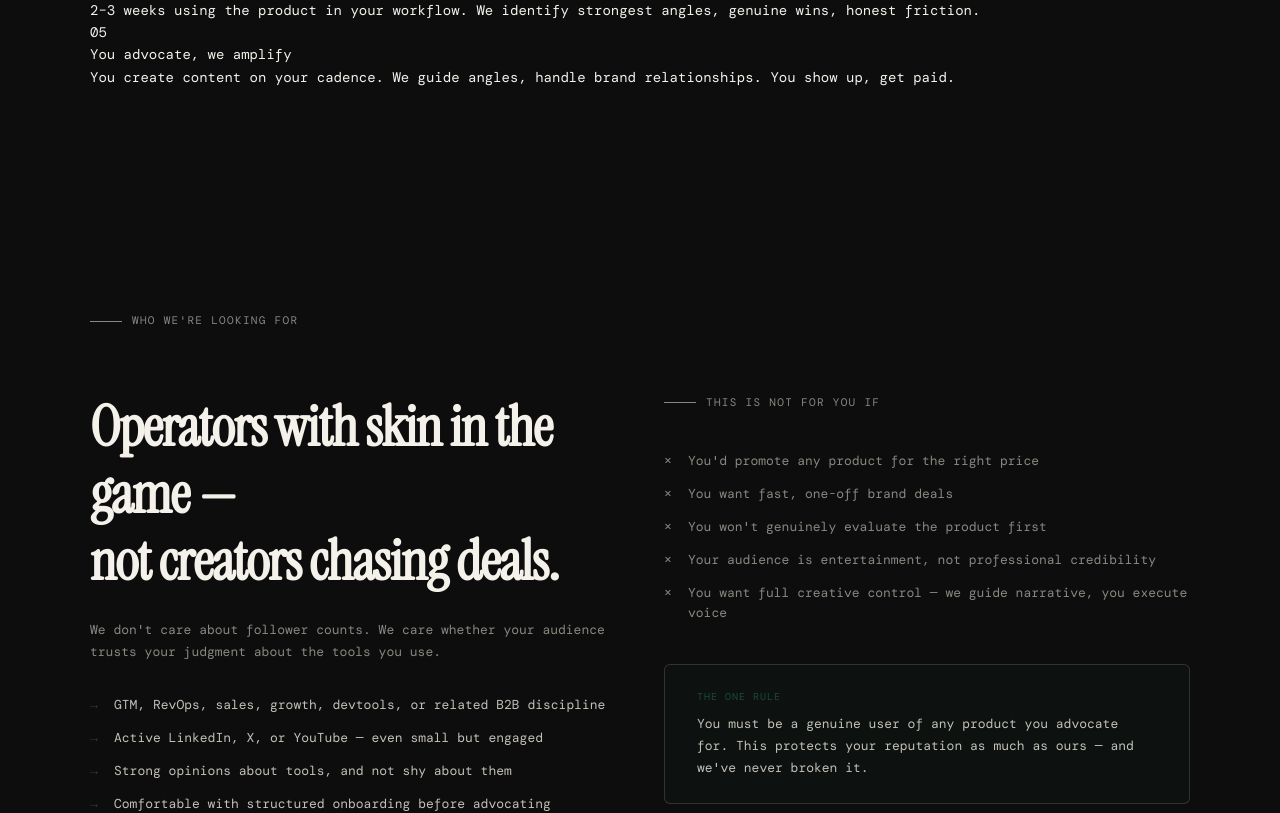
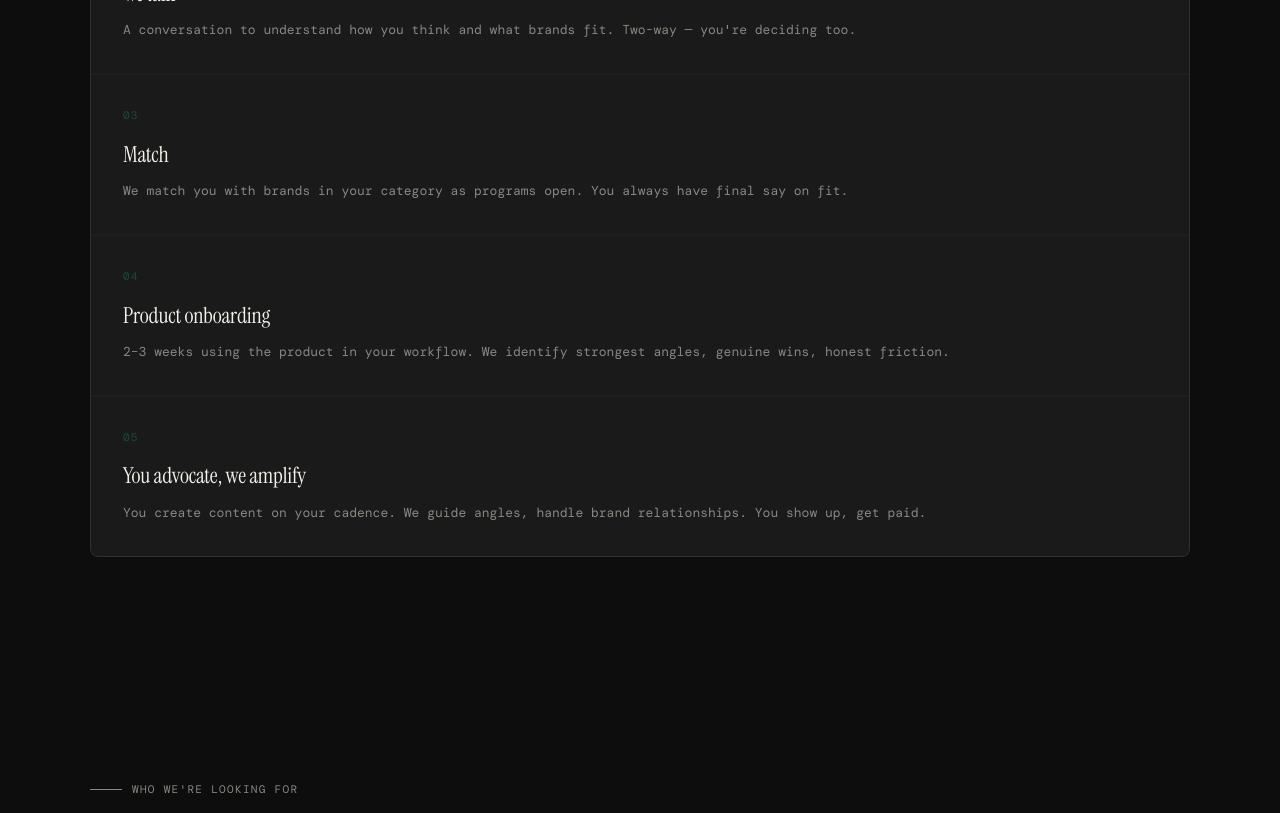
Before and after one commit to prajwalburug/Field13, a React (Vite) app: page /operators in a window 1280 px wide. Shown: the part 2280-3093 px from the top of the page. Built offline with nearby package versions, Linux system fonts and the light colour scheme; the HTML template or start-up script is replaced by a standard one; a web font is replaced by a local one.

Commit message:
add step card separators to HowItWorks, align who-split with flex gap, sharpen follow-text

```diff
--- a/src/components/sections/operators/OperatorsWhoFits.jsx
+++ b/src/components/sections/operators/OperatorsWhoFits.jsx
@@ -10,7 +10,7 @@ const OperatorsWhoFits = () => {
               not creators chasing deals.
             </h2>
             <p className="who-split-body">
-              We don't care about follower counts. We care whether your audience trusts your judgment about the tools you use.
+              Follower counts don't matter. Trust does.
             </p>
             <ul className="checklist">
               <li>GTM, RevOps, sales, growth, devtools, or related B2B discipline</li>
--- a/src/styles/globals.css
+++ b/src/styles/globals.css
@@ -256,6 +256,32 @@ section { padding: 7rem 3rem; }
   line-height: 1.2;
   max-width: 640px;
   margin-bottom: 5rem;
+}
+
+/* HOW IT WORKS — steps with card separators */
+.how-steps {
+  display: flex; flex-direction: column; gap: 2px;
+  margin-top: 3rem;
+  border-radius: 8px; overflow: hidden;
+  border: 0.5px solid var(--border);
+  background: var(--border);
+}
+.how-step {
+  background: var(--bg-card);
+  padding: 2rem;
+}
+.how-step-num {
+  font-size: 11px; color: var(--accent);
+  letter-spacing: 0.1em; margin-bottom: 0.75rem;
+}
+.how-step-title {
+  font-family: 'Instrument Serif', serif;
+  font-size: 22px; letter-spacing: -0.01em;
+  margin-bottom: 0.5rem;
+}
+.how-step-body {
+  font-size: 13px; color: var(--ink-3);
+  line-height: 1.7;
 }
 
 /* OFFER TILES */
@@ -576,8 +602,12 @@ footer {
   gap: 3rem;
   margin-top: 3rem;
 }
-.who-split-col { }
-.who-split .how-eyebrow { margin-bottom: 2.5rem; }
+.who-split-col {
+  display: flex;
+  flex-direction: column;
+  gap: 1.5rem;
+}
+.who-split .how-eyebrow { margin-bottom: 0; }
 .who-split-headline {
   font-family: 'Instrument Serif', serif;
   font-size: clamp(24px, 4.5vw, 56px);
@@ -587,7 +617,7 @@ footer {
 }
 .who-split-body {
   font-size: 13px; color: var(--ink-3);
-  line-height: 1.7; margin-bottom: 2rem;
+  line-height: 1.7;
 }
 .checklist { list-style: none; padding: 0; }
 .checklist li {
@@ -614,7 +644,6 @@ footer {
   color: var(--ink-3);
 }
 .callout-box {
-  margin-top: 2.5rem;
   padding: 1.5rem 2rem;
   border: 0.5px solid var(--border-strong);
   border-radius: 6px;
```
